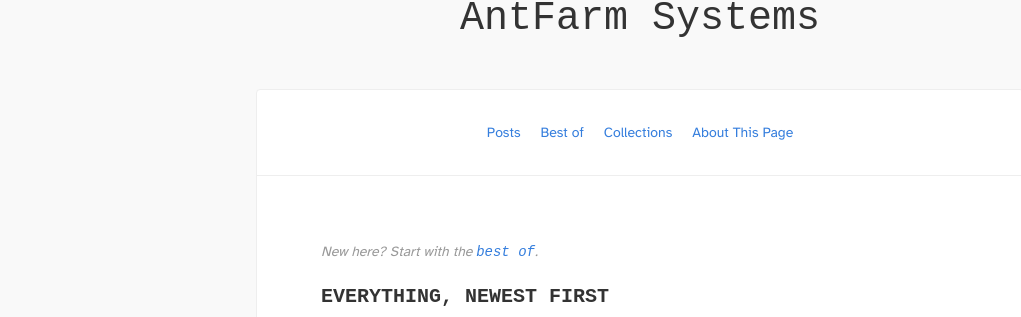
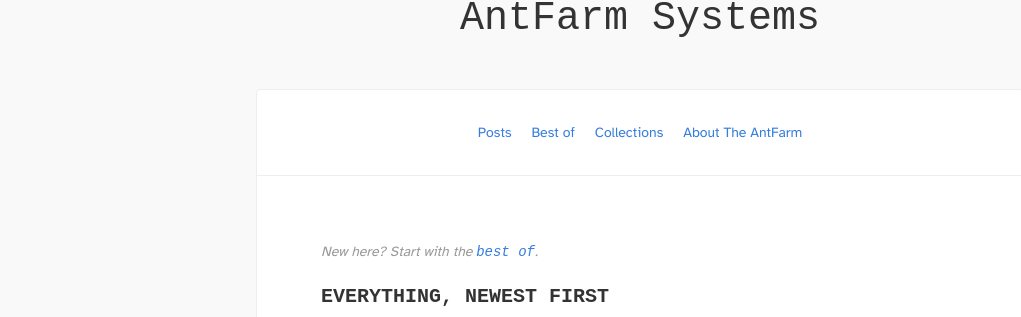
Before and after one commit to antfarm-systems/antfarm-systems.github.io, a Jekyll site: the page built from index.html, in a window 1280 px wide and 900 px high. Shown: the part 148-465 px from the top of the window, without its empty margins (0-1021 px from the left). Built offline with Jekyll 4.4.1, drawn with Linux system fonts in a browser that asks for light colours; nearby versions of some CDN libraries.

Commit message:
naming the breadcrumbs

```diff
--- a/_config.yml
+++ b/_config.yml
@@ -15,7 +15,7 @@ links:
   - name:         Collections
     url:          /collections/
     external:     false
-  - name:         About This Page
+  - name:         About The AntFarm
     url:          /about
     external:     false
 # ------------ CONFIGURABLE END ------------
```
